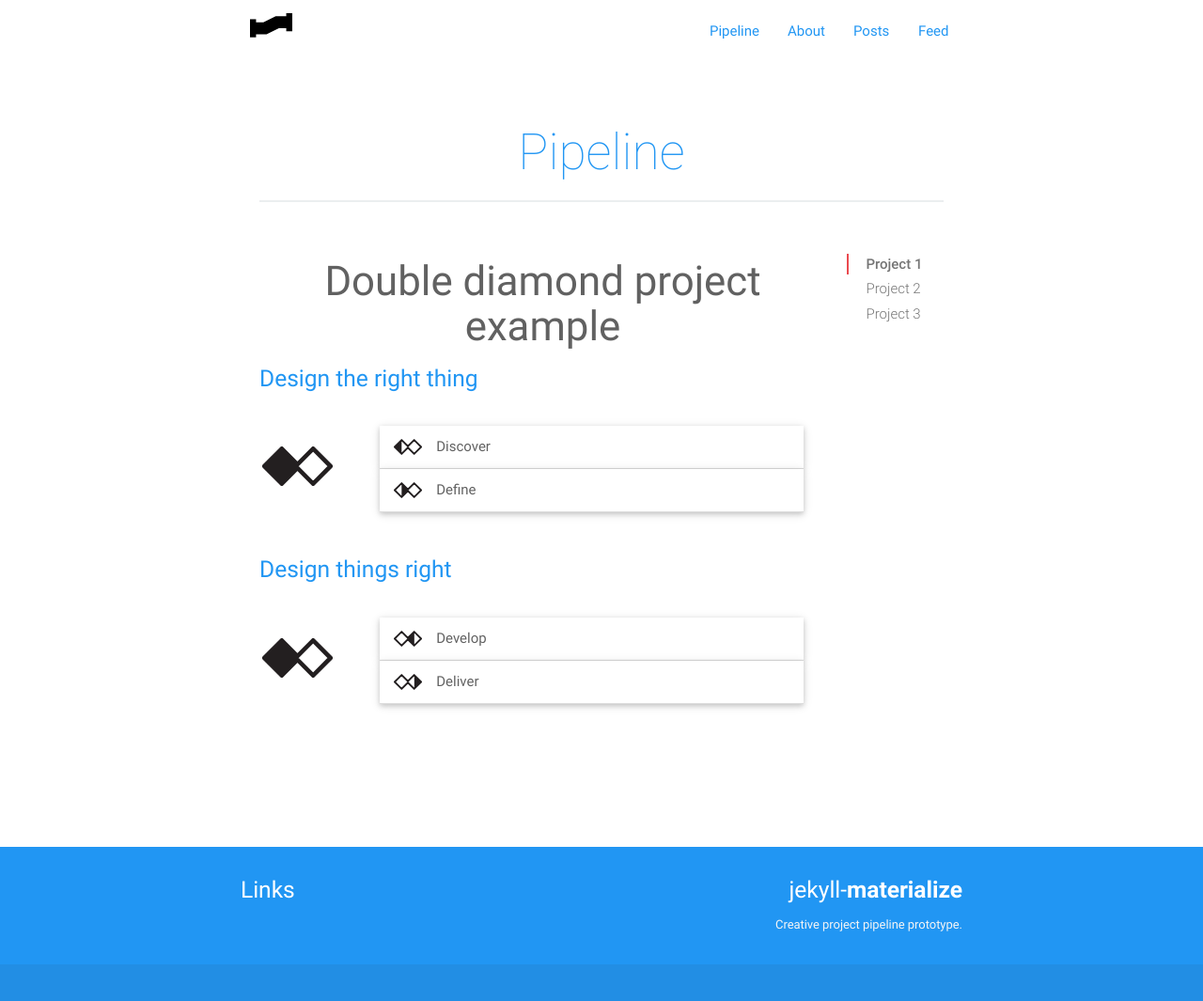
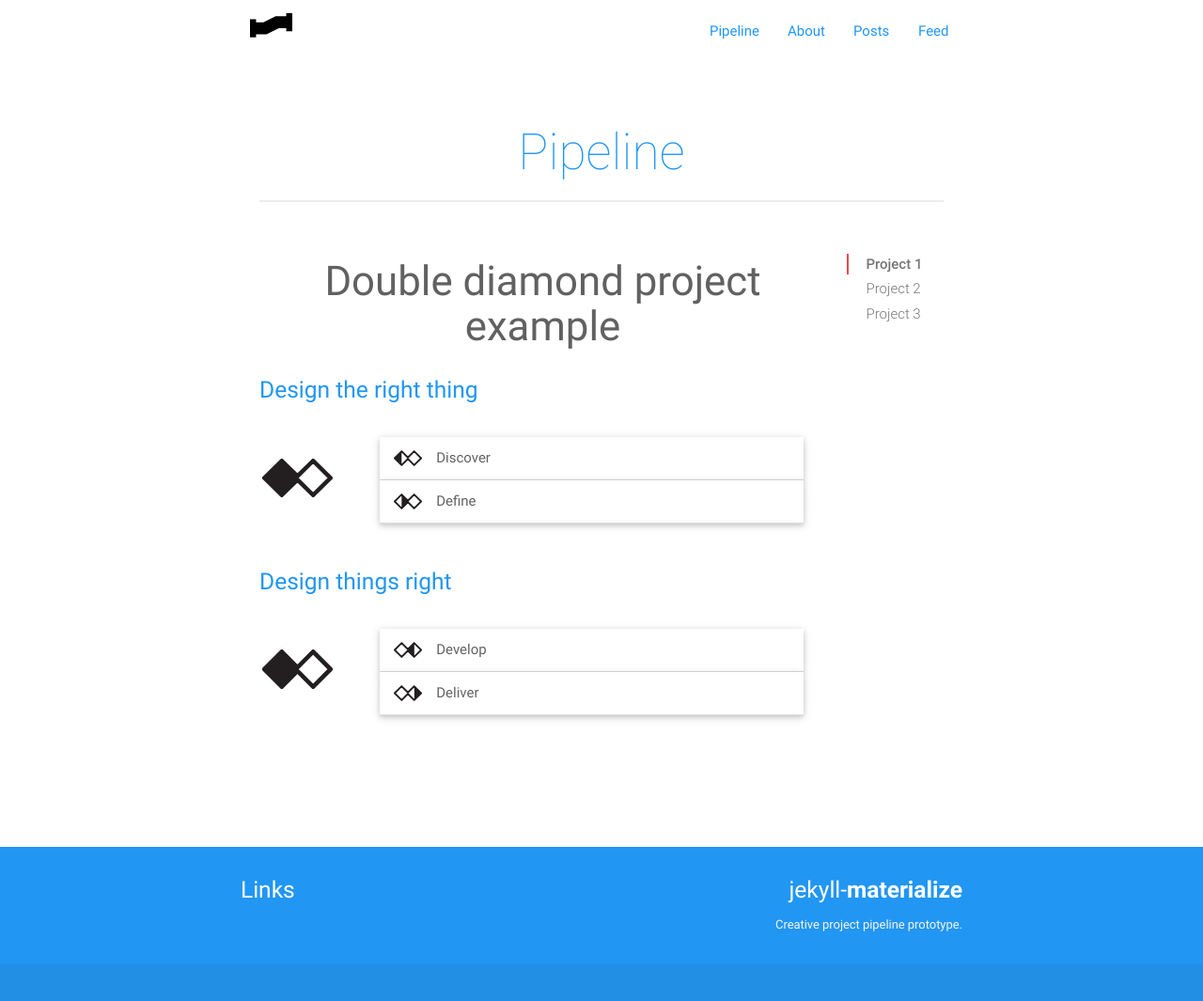
Before and after one commit to dmd-program/pipeline, a Jekyll site: the page built from index.html, in a window 1280 px wide and 1076 px high. Shown: the top 1065 px of the window at 94% size. Built offline with Jekyll 4.4.1, drawn with Linux system fonts in a browser that asks for light colours; the list of posts is cut into pages by our own code.

Commit message:
moved h3

```diff
--- a/index.html
+++ b/index.html
@@ -6,9 +6,9 @@
   <div class="row pipeline">
     <div class="col s12 m9 l10">
       <div id="discover" class="section scrollspy">
+      <h3 class="center">Double diamond project example</h3>
         <div class="row">
           <div class="col s12">
-            <h3 class="center">Double diamond project example</h3>
             <h5 class="blue-text">Design the right thing</h5>
           </div>
         </div>
```
